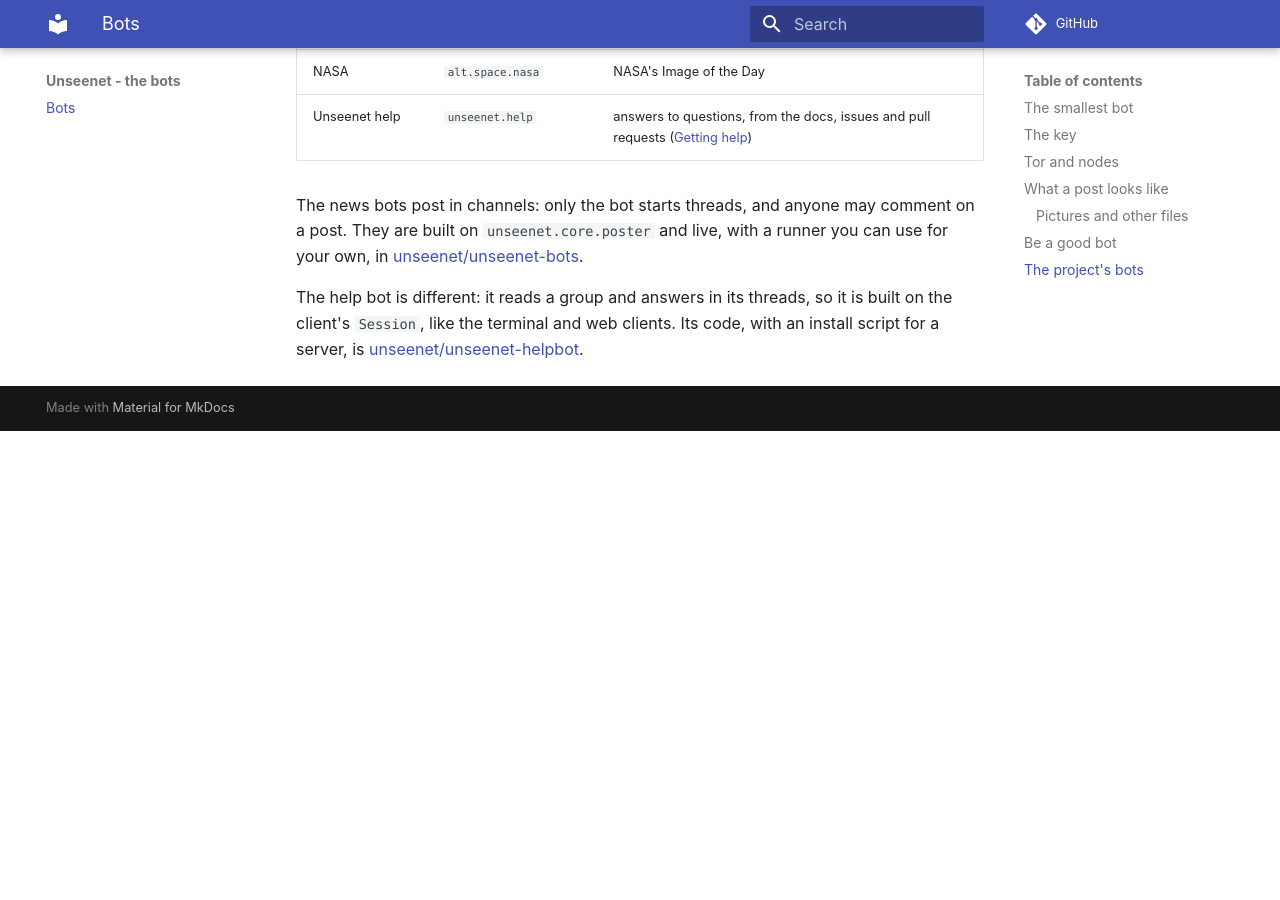
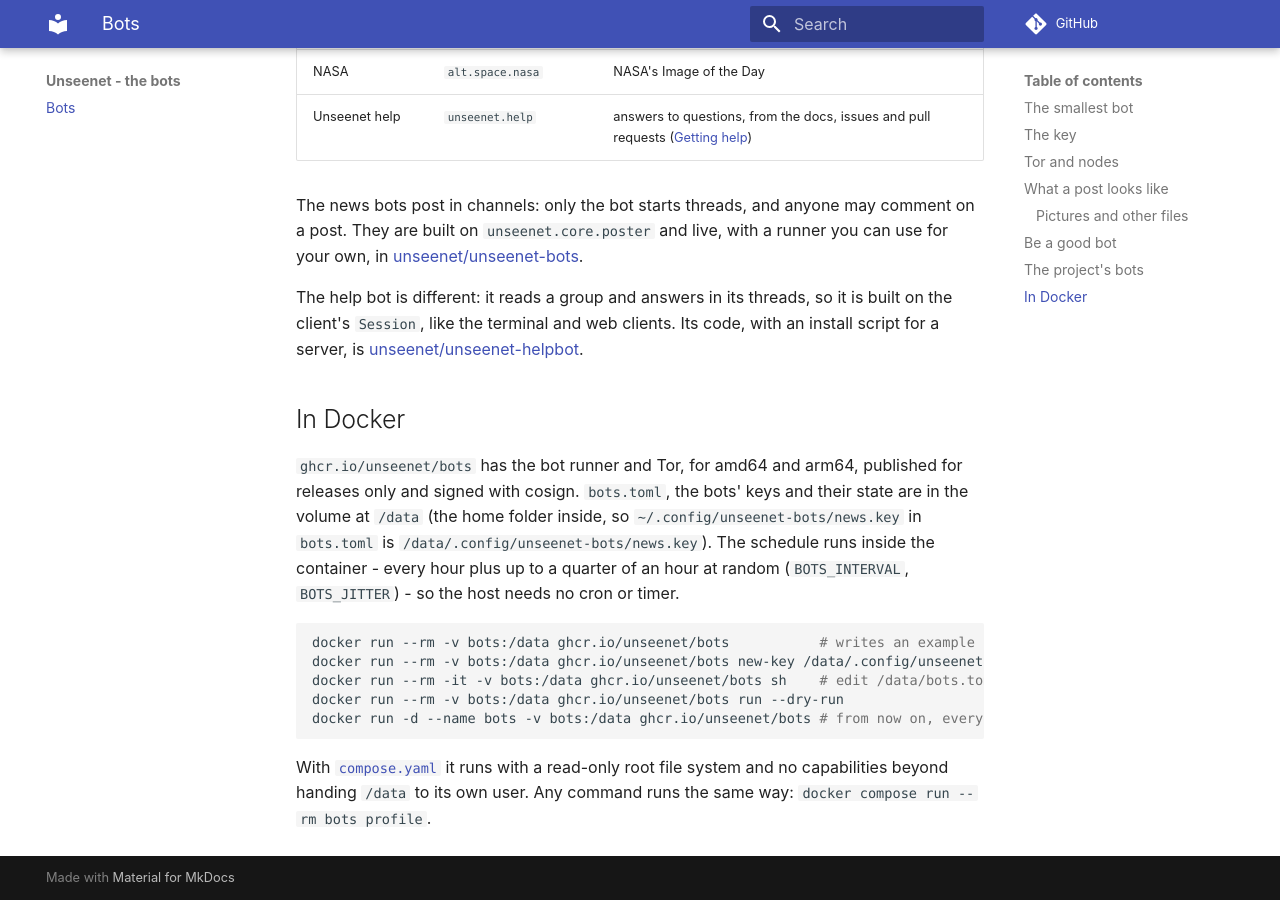
Before and after one commit to unseenet/unseenet-bots, an MkDocs documentation site: the page built from docs/bots.md, in a window 1280 px wide and 900 px high, scrolled down 3026 px. Built offline with MkDocs 1.6.1 and Material for MkDocs 9.7.7, drawn with Linux system fonts in a browser that asks for light colours; comment, search, counter and statistics services are not loaded; before the commit the page ends 3457 px from its top, so only the background shows below that.

Commit message:
Docker: ghcr.io/unseenet/bots and compose.yaml (#18) (#25)
* Docker: ghcr.io/unseenet/bots with the schedule inside, and a compose file (#18)

* docker test: a volume name Docker takes

````diff
--- a/docs/bots.md
+++ b/docs/bots.md
@@ -136,3 +136,26 @@ The help bot is different: it reads a group and answers in its threads,
 so it is built on the client's `Session`, like the terminal and web
 clients. Its code, with an install script for a server, is
 [unseenet/unseenet-helpbot](https://github.com/unseenet/unseenet-helpbot).
+
+## In Docker
+
+`ghcr.io/unseenet/bots` has the bot runner and Tor, for amd64 and arm64,
+published for releases only and signed with cosign. `bots.toml`, the bots'
+keys and their state are in the volume at `/data` (the home folder inside, so
+`~/.config/unseenet-bots/news.key` in `bots.toml` is
+`/data/.config/unseenet-bots/news.key`). The schedule runs inside the
+container - every hour plus up to a quarter of an hour at random
+(`BOTS_INTERVAL`, `BOTS_JITTER`) - so the host needs no cron or timer.
+
+```sh
+docker run --rm -v bots:/data ghcr.io/unseenet/bots           # writes an example bots.toml
+docker run --rm -v bots:/data ghcr.io/unseenet/bots new-key /data/.config/unseenet-bots/news.key
+docker run --rm -it -v bots:/data ghcr.io/unseenet/bots sh    # edit /data/bots.toml (vi)
+docker run --rm -v bots:/data ghcr.io/unseenet/bots run --dry-run
+docker run -d --name bots -v bots:/data ghcr.io/unseenet/bots # from now on, every hour
+```
+
+With [`compose.yaml`](https://github.com/unseenet/unseenet-bots/blob/main/compose.yaml)
+it runs with a read-only root file system and no capabilities beyond handing
+`/data` to its own user. Any command runs the same way:
+`docker compose run --rm bots profile`.
````
Also changed, not shown: CHANGELOG.md (+6 -0 lines), compose.yaml (added, +22 -0 lines), 3 other files.
